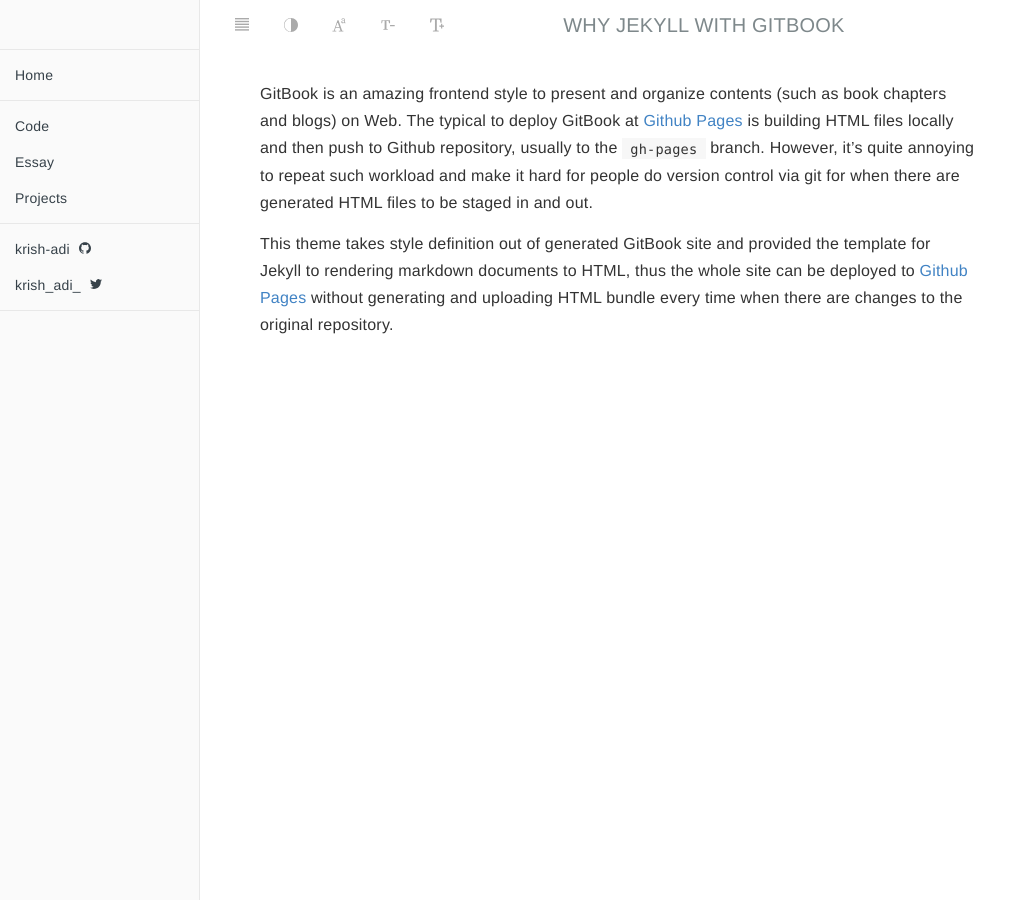
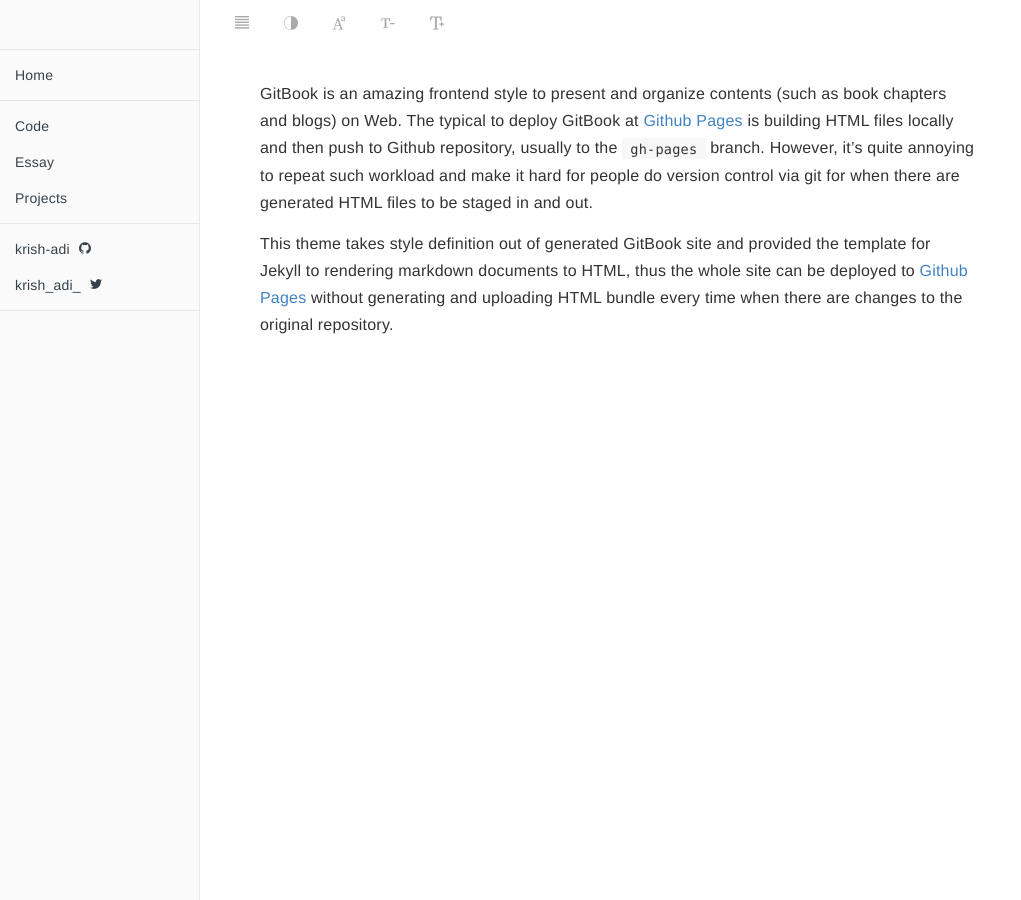
Before and after one commit to krish-adi/jekyll-book, a Jekyll site: the page built from _posts/projects/2019-04-27-gitbook.md, in a window 1280 px wide. Shown: the whole page, without its empty margins (0-1021 px from the left). Built offline with Jekyll 4.4.1, drawn with Linux system fonts in a browser that asks for light colours.

Commit message:
remove caption fix sans/serif

```diff
--- a/_includes/header.html
+++ b/_includes/header.html
@@ -1,4 +1,5 @@
 <div class="body-header">
+    <!-- toggle sidebar -->
     <a class="btn" onclick="toggleSidebar()">
         <svg x="0px" y="0px" viewBox="0 0 60 60">
             <rect x="0" width="60" height="6" />
@@ -8,6 +9,7 @@
             <rect x="0" y="48" width="60" height="6" />
         </svg>
     </a>
+    <!-- light/dark mode -->
     <a class="btn" onclick="toggleDarkmode()">
         <svg x="0px" y="0px" viewBox="0 0 95.9 95.9">
             <path
@@ -19,7 +21,7 @@
     <!-- sans/serif mode -->
     <a class="btn" onclick="toggleFontType()">
         <!-- serif mode -->
-        <svg x="0px" y="0px" viewBox="0 0 30 30">
+        <svg x="0px" y="0px" viewBox="0 0 30 30" id="serif-icon">
             <path
                 d="M1,27.4l3.6-0.5h0.7l3.9,0.5v1.5H1V27.4z M11.7,4.6H14l8.3,24.3h-3.5L11.6,7.4l0.9-0.1L5.1,28.8H3.4L11.7,4.6z M7.5,19.3
                h9.7l0.6,1.7H7L7.5,19.3z M14.6,27.4l4.5-0.5h0.8l4.5,0.5v1.5h-9.8V27.4z"
@@ -33,7 +35,7 @@
             />
         </svg>
         <!-- sans mode -->
-        <svg x="0px" y="0px" viewBox="0 0 30 30" style="display: none">
+        <svg x="0px" y="0px" viewBox="0 0 30 30" id="sans-icon">
             <path
                 d="M11,4.6h3.5l8.2,24.2h-3.3l-4.2-13.5c-0.8-2.7-1.6-5.3-2.5-8.2h-0.1c-0.7,2.8-1.5,5.4-2.4,8.2L5.9,28.9H2.8L11,4.6z
          M7.1,19.1h11.2v2.5H7.1V19.1z"
@@ -67,8 +69,8 @@
             />
         </svg>
     </a>
-
-    {% if page.title and page.title != 'index' %}
-    <span class="caption">{{ page.title | escape }}</span>
-    {% endif %}
+    <!-- reset local storage in dev env -->
+    {%- if jekyll.environment != 'production' -%}
+        <a class="btn" onclick="localStorage.clear()"> &#10226; </a>
+    {%- endif -%}
 </div>
--- a/_includes/scripts.html
+++ b/_includes/scripts.html
@@ -33,15 +33,36 @@
             document
                 .getElementById("book")
                 .classList.toggle("font-family-serif");
+            document.getElementById("serif-icon").classList.add("display-none");
+            document
+                .getElementById("sans-icon")
+                .classList.remove("display-none");
+        } else {
+            document
+                .getElementById("serif-icon")
+                .classList.remove("display-none");
+            document.getElementById("sans-icon").classList.add("display-none");
         }
     } else {
         localStorage.fontType = "sans";
+        document.getElementById("serif-icon").classList.remove("display-none");
+        document.getElementById("sans-icon").classList.add("display-none");
     }
     function toggleFontType() {
         document.getElementById("book").classList.toggle("font-family-serif");
-        localStorage.fontType == "sans"
-            ? (localStorage.fontType = "serif")
-            : (localStorage.fontType = "sans");
+        if (localStorage.fontType == "sans") {
+            localStorage.fontType = "serif";
+            document
+                .getElementById("serif-icon")
+                .classList.add("display-none");
+            document.getElementById("sans-icon").classList.remove("display-none");
+        } else {
+            localStorage.fontType = "sans";
+            document.getElementById("serif-icon").classList.remove("display-none");
+            document
+                .getElementById("sans-icon")
+                .classList.add("display-none");
+        }
     }
     // Inc/Dec font size implementation
     if (localStorage.fontSize) {
--- a/_layouts/category-index.html
+++ b/_layouts/category-index.html
@@ -1,15 +1,10 @@
 ---
 layout: default
 ---
-
 {% assign cat = page.category %}
-
 <h3 id="category" style="text-transform: capitalize;">{{ page.category }}</h3>
-
 {% for post in site.categories[cat] %}
-
 {%- if post.title != 'index' -%}
     <li><a href="{{ site.baseurl }}{{ post.url }}">{{post.title}}</a></li>
 {%- endif -%}
-
 {% endfor %}
--- a/assets/css/main.css
+++ b/assets/css/main.css
@@ -97,12 +97,6 @@
 }
 .body-header .btn svg:hover {
     fill: #333333;
-}
-.body-header .caption {
-    font-size: 20px;
-    font-weight: 200;
-    line-height: 50px;
-    padding-left: 100px;
 }
 .page-wrapper {
     position: relative;
@@ -229,3 +223,6 @@
     -o-transition: none !important;
     transition: none !important;
 }
+.display-none {
+    display: none;
+}
--- a/index.html
+++ b/index.html
@@ -1,11 +1,8 @@
 ---
 layout: default
 ---
-
 <h3 id="posts">Posts</h3>
-
 {% assign reversed_posts = site.posts | reverse %}
-
 {% for post in reversed_posts %}
 {% if post.title and post.title != 'index' %}
 <li class="chapter">
```
Also changed, not shown: 404.html (deleted, +0 -25 lines), 404.md (added, +10 -0 lines), _includes/sidebar.html (+0 -8 lines).
